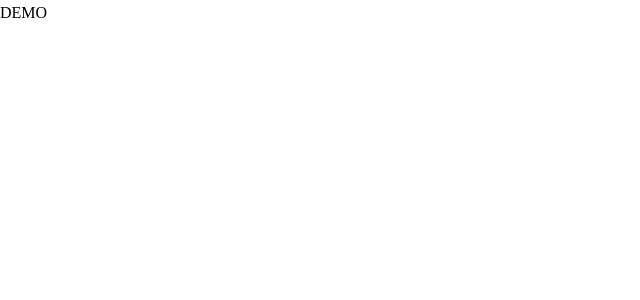
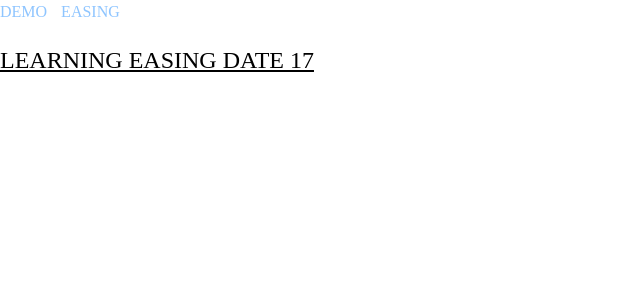
Before and after one commit to tobias-omondi/justdesigning, a React (Vite) app in the folder gsap-skills/: page /easing in a window 1280 px wide. Before the commit this address had no page. Shown: the top 300 px of the page, without its empty margins (0-640 px from the left). Built offline with nearby package versions, Linux system fonts and the light colour scheme.

Commit message:
gsap transforms

```diff
--- a/gsap-skills/src/App.jsx
+++ b/gsap-skills/src/App.jsx
@@ -3,6 +3,7 @@ import './App.css'
 import { BrowserRouter , Routes, Route} from 'react-router-dom';
 import Navbar from './components/NavbarPage/Navbar';
 import Demo from './components/Demopage/Demo';
+import Ease from './components/Easing/Ease';
 
 function App() {
 
@@ -13,6 +14,7 @@ function App() {
      <Navbar />
     <Routes>
       <Route path='/' element= {<Demo/>} />
+      <Route path='/easing' element = {<Ease />} />
     </Routes>
     </BrowserRouter>
     </div>
--- a/gsap-skills/src/components/Demopage/Demo.jsx
+++ b/gsap-skills/src/components/Demopage/Demo.jsx
@@ -5,7 +5,7 @@ const Demo = () => {
 
   useEffect (() =>{
     gsap.to (".box",
-      {x: 300 , duration: 2, repeat: 2, yoyo: true, scaleY: 0.8 , rotation: "1.90rad", skewY: 30, skewX: 30
+      {x: 300 , duration: 2, repeat: 2, yoyo: true, scaleY: 0.8 , rotation: "1.90rad", skewY: 30, skewX: 30 ,
      });
 
     gsap.to (".circle",
@@ -22,7 +22,7 @@ const Demo = () => {
   })
   return (
     <div>
-      <h1 className='font-[clash] text-5xl font-extralight'>light</h1>
+      <h1 className='font-[clash] text-5xl font-extralight'>light DATE 14</h1>
 
       {/* box animation */}
      <div className="box w-20 h-20 bg-blue-500 mt-5 rounded shadow-xl"></div>
--- /dev/null
+++ b/gsap-skills/src/components/Easing/Ease.jsx
@@ -0,0 +1,11 @@
+import React from 'react'
+
+const Ease = () => {
+  return (
+    <div>
+      <h1 className='font-[clash] mt-5 underline text-2xl'>LEARNING EASING DATE 17</h1>
+    </div>
+  )
+}
+
+export default Ease
--- a/gsap-skills/src/components/NavbarPage/Navbar.jsx
+++ b/gsap-skills/src/components/NavbarPage/Navbar.jsx
@@ -4,8 +4,9 @@ import { Link } from 'react-router-dom'
 const Navbar = () => {
   return (
     <div>
-      <nav>
+      <nav className='flex gap-3.5 text-blue-300'>
         <Link to='/' className='font-[clash] ' >DEMO</Link>
+        <Link to='/easing' className='font-[clash]' >EASING</Link>
       </nav>
     </div>
   )
```
